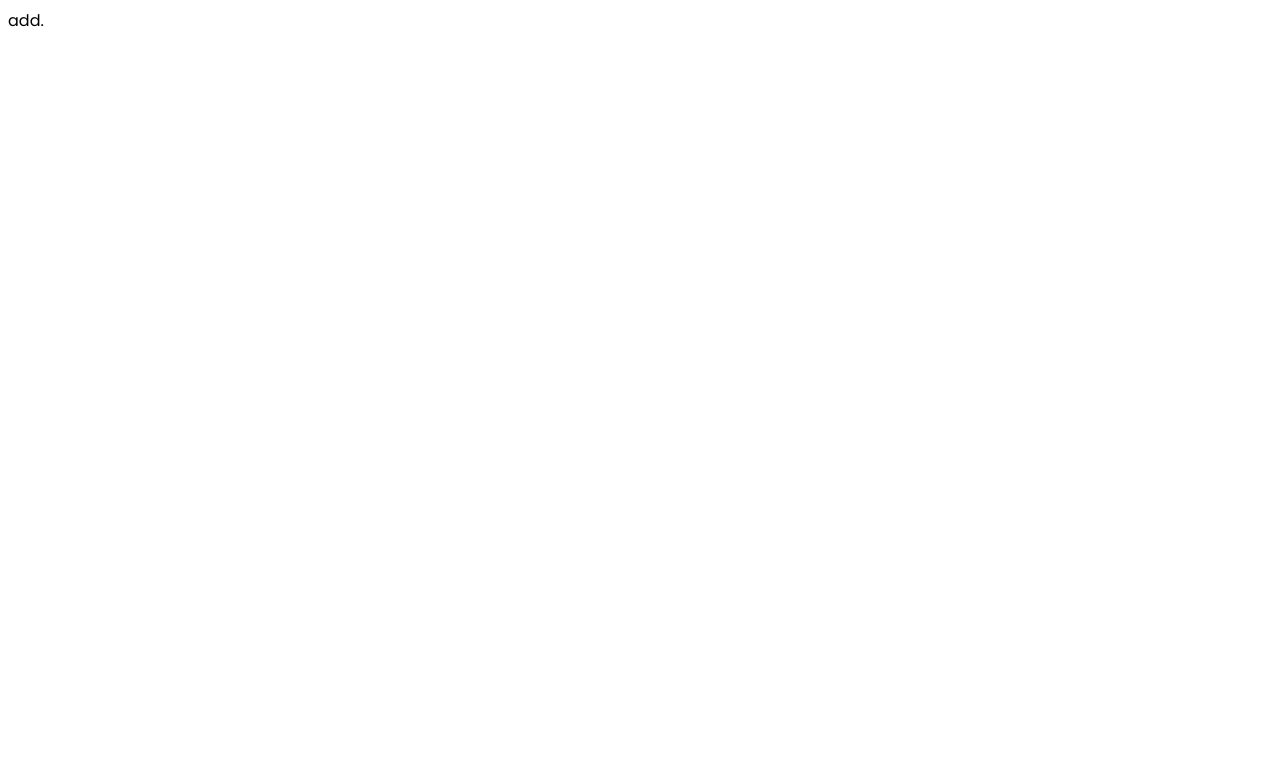
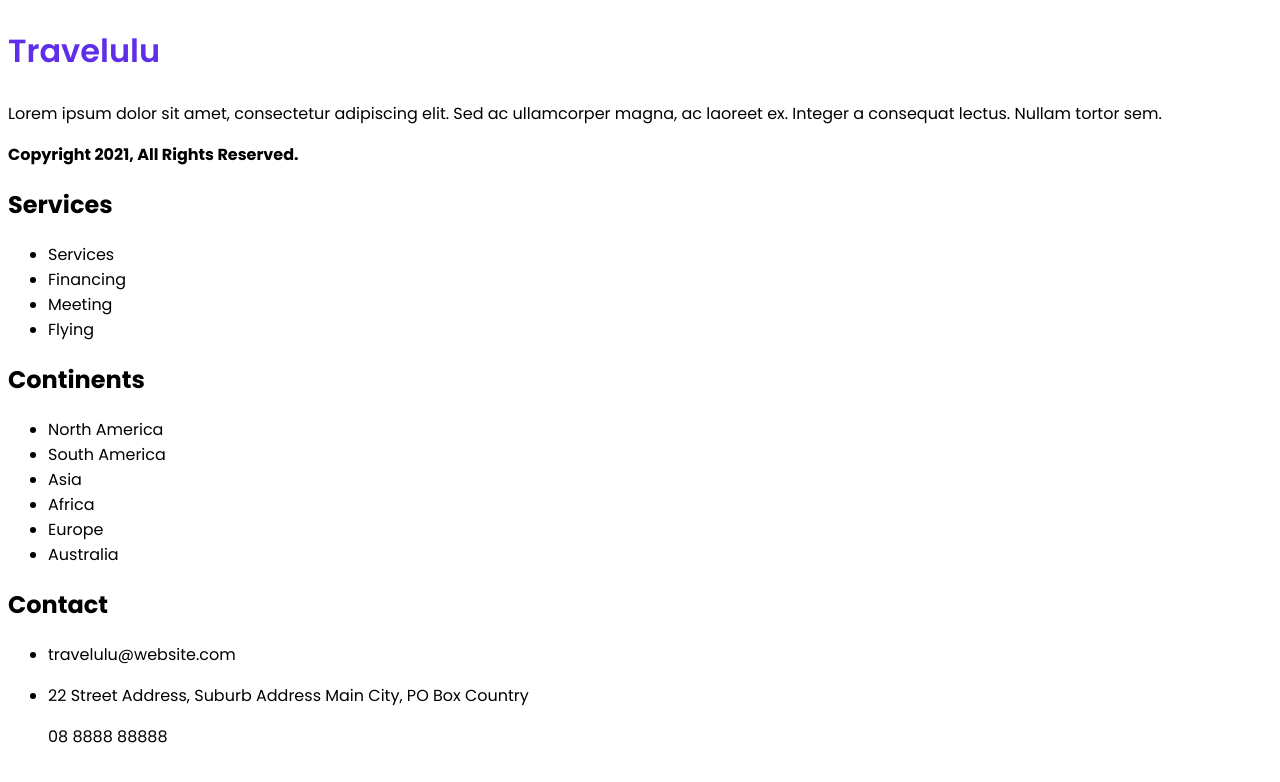
Before and after one commit to rtrepis/202207-w1chwe-carlos-santos-ramon-trepat, a website: page index.html in a window 1280 px wide. Drawn offline with nearby package versions, Linux system fonts and the light colour scheme; files that its build step writes are made by us from their sources.

Commit message:
add CSS font colors

```diff
--- a/index.html
+++ b/index.html
@@ -11,8 +11,52 @@
       href="https://fonts.googleapis.com/css2?family=Poppins:wght@400;500;600;700&display=swap"
       rel="stylesheet"
     />
-    add.
     <link rel="stylesheet" href="css/styles.css" />
   </head>
-  <body></body>
+  <body>
+    <footer class="container">
+      <article class="copyright">
+        <h2 class="copyright__title">Travelulu</h2>
+        <p class="copyright__description">
+          Lorem ipsum dolor sit amet, consectetur adipiscing elit. Sed ac
+          ullamcorper magna, ac laoreet ex. Integer a consequat lectus. Nullam
+          tortor sem.
+        </p>
+        <spam class="copyright__year">Copyright 2021, All Rights Reserved.</spam>
+      </article>
+      <div>
+        <h2>Services</h2>
+        <ul>
+          <li>Services</li>
+          <li>Financing</li>
+          <li>Meeting</li>
+          <li>Flying</li>
+        </ul>
+      </div>
+      <div>
+        <h2>Continents</h2>
+        <ul>
+          <li>North America</li>
+          <li>South America</li>
+          <li>Asia</li>
+          <li>Africa</li>
+          <li>Europe</li>
+          <li>Australia</li>
+        </ul>
+      </div>
+      <div>
+        <h2>Contact</h2>
+        <ul>
+          <li><a>travelulu@website.com</a></li>
+          <li>
+            <p>
+            22 Street Address, Suburb Address Main City, PO Box Country
+            </p>
+            08 8888 88888
+            </p>
+          </li>
+        </ul>
+      </div>
+    </footer>
+  </body>
 </html>
--- a/scss/base/_base.scss
+++ b/scss/base/_base.scss
@@ -1,3 +1,7 @@
 html {
   font-family: "Poppins", sans-serif;
 }
+
+.bold {
+  font-weight: 500;
+}
--- /dev/null
+++ b/scss/components/_footer.scss
@@ -0,0 +1,21 @@
+@use "../../scss/variables/colors";
+
+.copyright {
+  &__title {
+    color: colors.$primary;
+    font-weight: 600;
+    font-size: 2rem;
+  }
+
+  &__description {
+    color: colors.$dark;
+    font-weight: 400;
+    font-size: 1rem;
+  }
+
+  &__year {
+    color: colors.$dark;
+    font-weight: 700;
+    font-size: 1rem;
+  }
+}
--- a/scss/index.scss
+++ b/scss/index.scss
@@ -1,2 +1,3 @@
 @use "base/reset";
 @use "base/base";
+@use "components/_footer.scss";
```
